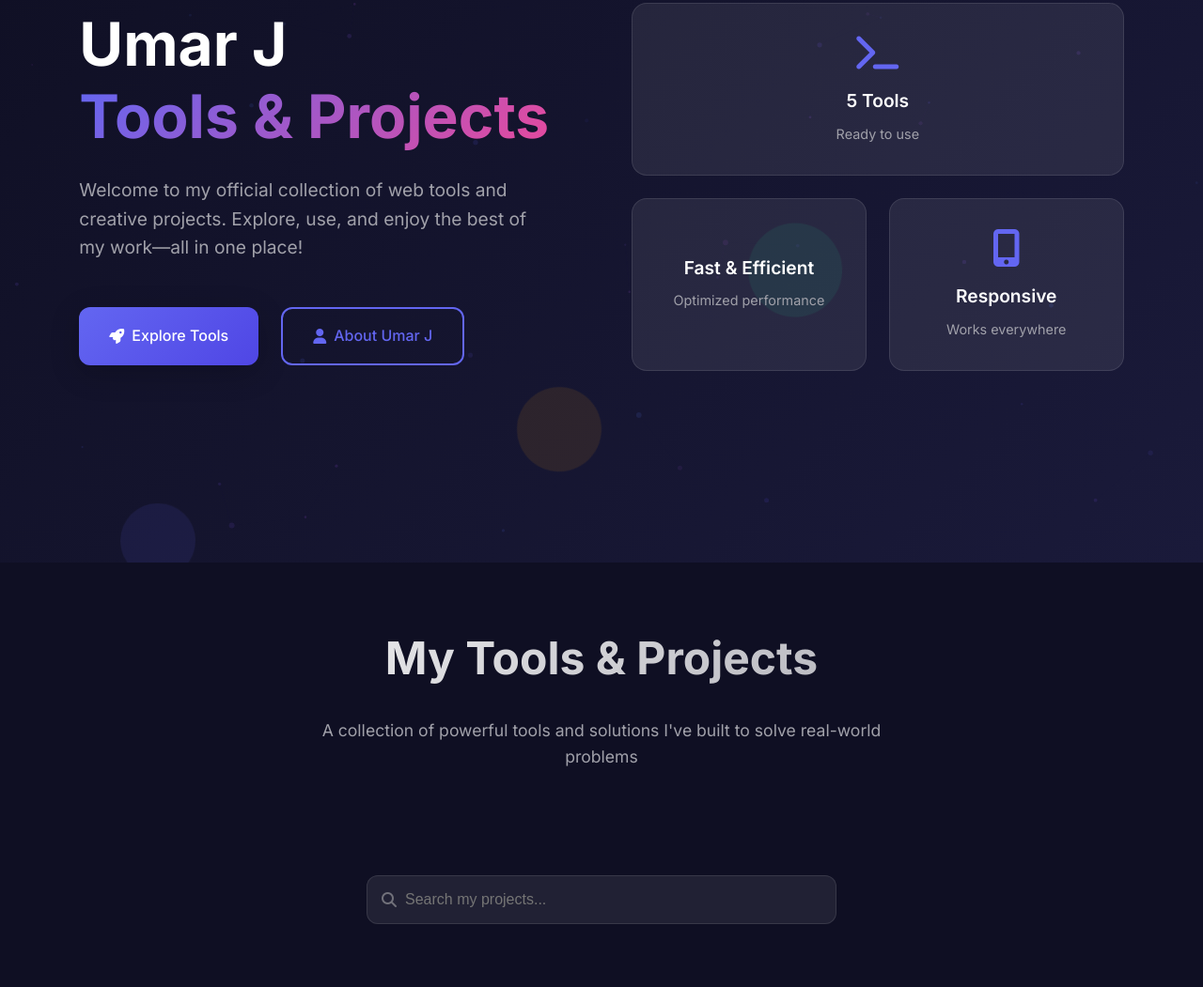
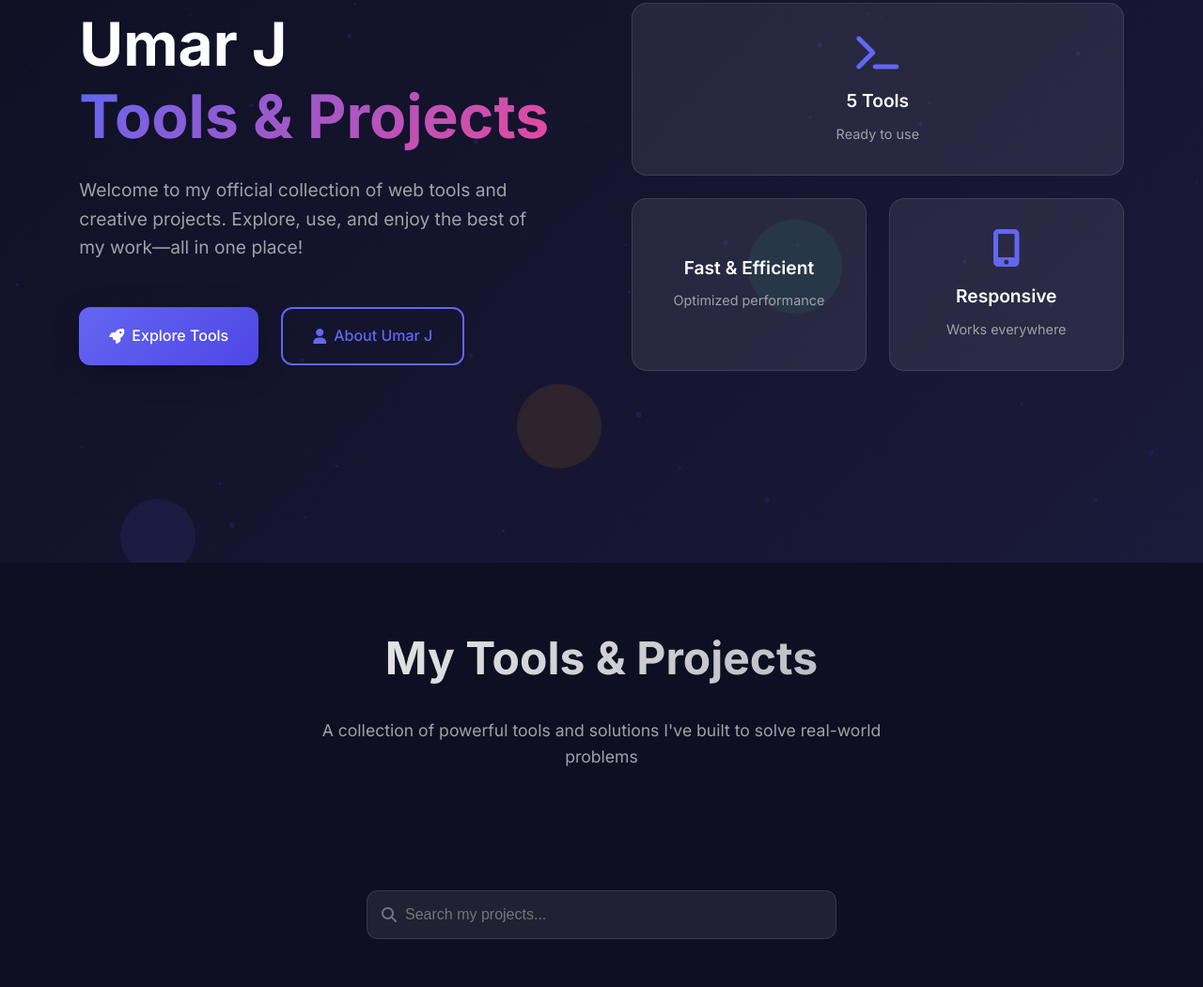
Before and after one commit to umarJ-max/Tools-Collection, a website: page index.html in a window 1280 px wide. Shown: the part 201-1252 px from the top of the page at 94% size. Drawn offline with Linux system fonts and the light colour scheme; animation ran at ten frames a second.

Commit message:
Significantly increase search bar spacing and add cache busting v3

```diff
--- a/index.html
+++ b/index.html
@@ -5,7 +5,7 @@
     <meta name="viewport" content="width=device-width, initial-scale=1.0">
     <title>Umar J | Tools & Projects Collection</title>
     <meta name="description" content="Umar J's collection of web tools and creative projects">
-    <link rel="stylesheet" href="styles/main.css">
+    <link rel="stylesheet" href="styles/main.css?v=3">
     <link rel="preconnect" href="https://fonts.googleapis.com">
     <link rel="preconnect" href="https://fonts.gstatic.com" crossorigin>
     <link href="https://fonts.googleapis.com/css2?family=Inter:wght@300;400;500;600;700&display=swap" rel="stylesheet">
@@ -279,8 +279,8 @@
     </div>
 
     <!-- JavaScript -->
-    <script src="js/tools-data.js?v=2"></script>
-    <script src="js/main.js?v=2"></script>
-    <script src="js/animations.js?v=2"></script>
+    <script src="js/tools-data.js?v=3"></script>
+    <script src="js/main.js?v=3"></script>
+    <script src="js/animations.js?v=3"></script>
 </body>
 </html>
--- a/styles/main.css
+++ b/styles/main.css
@@ -477,8 +477,8 @@ body {
     flex-direction: column;
     gap: var(--spacing-lg);
     align-items: center;
-    margin: var(--spacing-xl) 0 var(--spacing-2xl) 0;
-    padding: var(--spacing-xl) 0;
+    margin: var(--spacing-2xl) 0 80px 0;
+    padding: var(--spacing-2xl) 0;
 }
 
 .search-box {
```
